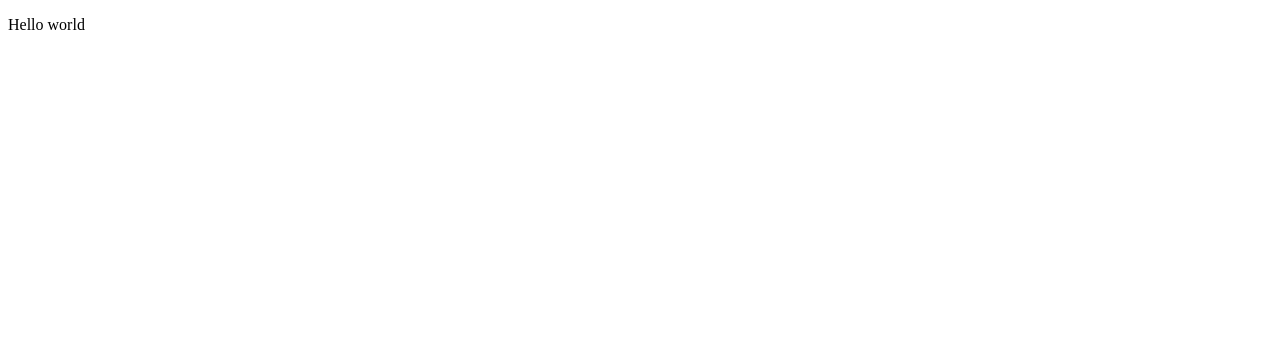
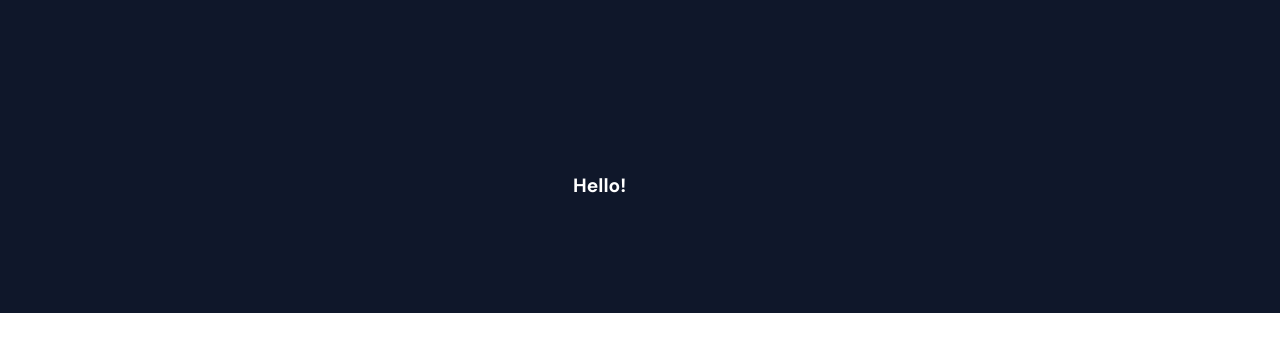
Before and after one commit to dmhd6219/dmhd6219, a React (Create React App) app: page / in a window 1280 px wide. Shown: the top 352 px of the page. Built offline with nearby package versions, Linux system fonts and the light colour scheme.

Commit message:
add heading

```diff
--- a/src/App.tsx
+++ b/src/App.tsx
@@ -1,11 +1,19 @@
 import React from 'react';
+import {Container, MainBody} from "./styles/Global.styled";
+import {ThemeProvider} from "styled-components";
+import {Theme} from './utils/Theme'
+import Showcase from "./components/Showcase";
 
 function App() {
-  return (
-    <div className="App">
-      <p>Hello world</p>
-    </div>
-  );
+    return (
+        <ThemeProvider theme={Theme}>
+            <MainBody>
+                <Container>
+                    <Showcase/>
+                </Container>
+            </MainBody>
+        </ThemeProvider>
+    );
 }
 
 export default App;
--- /dev/null
+++ b/src/components/Showcase.tsx
@@ -0,0 +1,25 @@
+import React from 'react'
+import {FlexContainer, Heading, PaddingContainer} from "../styles/Global.styled";
+
+const Showcase = () => {
+    return (
+        <PaddingContainer
+            id="Home"
+            left="3%"
+            right="10%"
+            top="15%"
+            bottom="10%"
+        >
+            <FlexContainer
+                fullWidthChild={true}
+                align="center">
+                <div>
+                    <Heading as="h4" size="h4">
+                        Hello!
+                    </Heading>
+                </div>
+            </FlexContainer>
+        </PaddingContainer>
+    )
+}
+export default Showcase
--- a/src/index.css
+++ b/src/index.css
@@ -0,0 +1,11 @@
+*{
+    margin: 0;
+    padding: 0;
+    box-sizing: border-box;
+    font-family: DM Sans, sans-serif;
+}
+
+html{
+    overflow-x: hidden;
+    scroll-behavior: smooth;
+}
--- /dev/null
+++ b/src/styles/Global.styled.ts
@@ -0,0 +1,97 @@
+import styled, {DefaultTheme} from "styled-components";
+
+export const MainBody = styled.div`
+  background-color: ${({theme}) => theme.colors.primary};
+`
+
+export const Container = styled.div`
+  width: 90%;
+  max-width: 1280px;
+  margin: auto;
+
+`
+
+interface PaddingContainerProps {
+    top?: string,
+    bottom?: string,
+    left?: string,
+    right?: string
+}
+
+export const PaddingContainer = styled.div<PaddingContainerProps>`
+  padding-top: ${({top}) => top};
+  padding-bottom: ${({bottom}) => bottom};
+  padding-left: ${({left}) => left};
+  padding-right: ${({right}) => right};
+`
+
+interface FlexContainerProps {
+    justify?: string,
+    align?: string,
+    gap?: string,
+    direction?: string,
+    fullWidthChild?: boolean
+}
+
+export const FlexContainer = styled.div<FlexContainerProps>`
+  display: flex;
+  justify-content: ${({justify}) => justify};
+  align-items: ${({align}) => align};
+  gap: ${({gap}) => gap};
+  flex-direction: ${({direction}) => direction};
+
+  & > div {
+    flex: ${({fullWidthChild}) => fullWidthChild && 1};
+  }
+`
+
+interface HeadingProps {
+    align?: string,
+    size?: string
+}
+
+export const Heading = styled(PaddingContainer)<HeadingProps>`
+  color: ${({theme}) => theme.colors.white};
+  text-align: ${({align}) => align};
+  font-size: ${({size}) => {
+    switch (size) {
+      case 'h1' :
+        return '4.5rem';
+      case 'h2' :
+        return '3rem';
+      case 'h3' :
+        return '2rem';
+      case 'h4' :
+        return '1.2rem';
+      default :
+        return;
+    }
+  }};
+`
+
+export const SecondaryText = styled.span`
+  color: ${({theme}) => theme.colors.secondary};
+`
+export const ParaText = styled(PaddingContainer)`
+  color: ${({theme}) => theme.colors.para_text_color};
+  line-height: 2rem;
+`
+
+interface IconContainerProps {
+    size?: string
+}
+
+export const IconContainer = styled.div<IconContainerProps>`
+  font-size: ${({size}) => size};
+  cursor: pointer;
+  color: ${({color, theme}) => {
+    switch (color) {
+      case 'white' :
+        return theme.colors.white;
+      case 'secondary' :
+        return theme.colors.secondary;
+      default:
+        return;
+    }
+  }}
+`
--- /dev/null
+++ b/src/utils/Theme.ts
@@ -0,0 +1,24 @@
+import {DefaultTheme} from "styled-components";
+
+export const Theme: DefaultTheme = {
+    colors: {
+        primary: '#0f172a',
+        primary_light: '#131c31',
+        secondary: '#7eadfc',
+        white: '#fff',
+        black: '#000',
+        para_text_color: '#dcdcdc'
+    },
+    fonts: {
+        family: 'DM Sans',
+        weight: {
+            regular: 400,
+            medium: 500,
+            bold: 700
+        }
+    },
+
+    breakpoints: {
+        mobile: '720px',
+    }
+}
```
